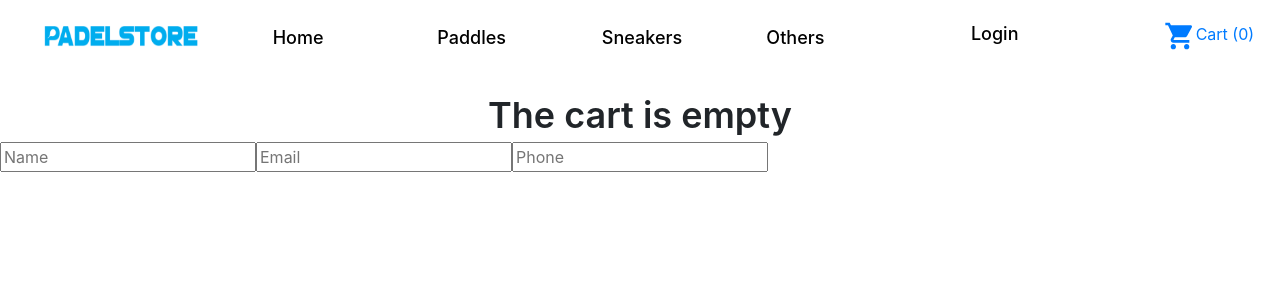
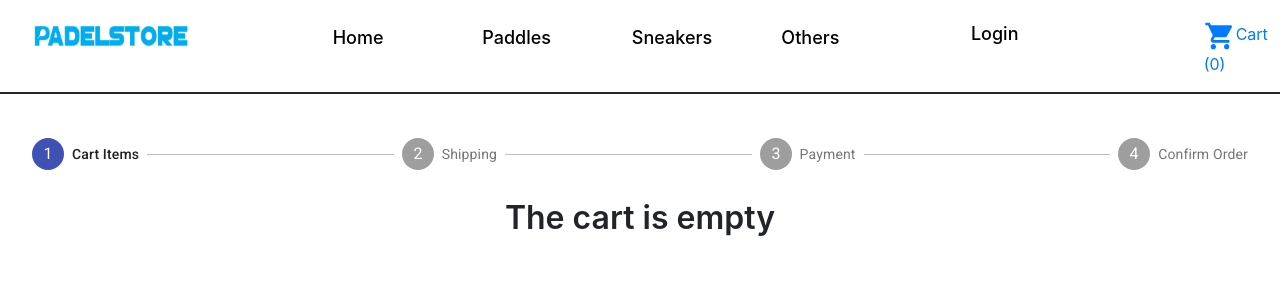
Before and after one commit to jeimon83/react-app, a React (Create React App) app: page /cart in a window 1280 px wide. Shown: the top 300 px of the page. Built offline with nearby package versions, Linux system fonts and the light colour scheme; the HTML template or start-up script is replaced by a standard one.

Commit message:
cart process stepper

```diff
--- a/src/components/cart/Cart.js
+++ b/src/components/cart/Cart.js
@@ -2,7 +2,29 @@ import React, { useState } from "react"
 import { useCartContext } from "../../context/CartContext.js"
 import Button from '@material-ui/core/Button';
 import { getFirestore } from '../../firebase'
+import Stepper from '@material-ui/core/Stepper';
+import Step from '@material-ui/core/Step';
+import StepLabel from '@material-ui/core/StepLabel';
+import Typography from '@material-ui/core/Typography';
+import { makeStyles } from '@material-ui/core/styles';
 import './style.css'
+
+const useStyles = makeStyles((theme) => ({
+  root: {
+    width: '100%',
+  },
+  button: {
+    marginRight: theme.spacing(1),
+  },
+  instructions: {
+    marginTop: theme.spacing(1),
+    marginBottom: theme.spacing(1),
+  },
+}));
+
+function getSteps() {
+  return ['Cart Items', 'Shipping', 'Payment', 'Confirm Order']
+}
 
 const Cart = () => {
   const { list } = useCartContext()
@@ -12,15 +34,22 @@ const Cart = () => {
     removeItem,
     totalPrice,
     totalItems
-   } = useCartContext();
+   } = useCartContext()
 
    const [name, setName] = useState('')
    const [email, setEmail] = useState('')
    const [phone, setPhone] = useState('')
 
+  const classes = useStyles()
+  const [activeStep, setActiveStep] = useState(0)
+  const steps = getSteps()
+
+  const handleNext = () => { setActiveStep((prevActiveStep) => prevActiveStep + 1) }
+  const handleBack = () => { setActiveStep((prevActiveStep) => prevActiveStep - 1) }
+  const handleReset = () => { setActiveStep(0) }
+
   const addOne = item => {
-    if (item.stock === item.count) {
-
+    if (item.stock == item.count) {
     }else{
       addOneitem(item)
     }
@@ -32,13 +61,12 @@ const Cart = () => {
   const total_items = () => totalItems()
 
   const finishBuy = () => {
-
     let newDate = new Date()
     let newOrder = {
       buyer: {
-        name: name,
-        email: email,
-        phone: phone
+        //name: buyer_name,
+        //email: email,
+        //phone: phone
       },
       items:
         [...list],
@@ -55,6 +83,19 @@ const Cart = () => {
 
   return (
     <>
+      <Stepper activeStep={activeStep}>
+        {steps.map((label, index) => {
+          const stepProps = {};
+          const labelProps = {};
+          return (
+            <Step key={label} {...stepProps}>
+              <StepLabel {...labelProps}>{label}</StepLabel>
+            </Step>
+          );
+        })}
+      </Stepper>
+      { activeStep === 0 ?
+        <div>
           {list.map((item, key) => (
             <div key={key} className="grid">
               <div></div>
@@ -63,13 +104,13 @@ const Cart = () => {
                 {item.count} x {item.title}: $ {item.price * item.count}
               </div>
               <div className="btn-x" >
-            <Button variant="outlined" color="primary" disableElevation onClick={() => addOne(item) }>+</Button>
+                <Button variant="contained" color="primary" onClick={() => addOne(item) }>+</Button>
               </div>
               <div className="btn-x" >
-            <Button variant="outlined" color="secondary" disableElevation onClick={() => removeOne(item) }>-</Button>
+                <Button variant="contained" onClick={() => removeOne(item) }>-</Button>
               </div>
               <div className="btn-x" >
-            <Button variant="outlined" disableElevation onClick={() => removeAll(item)}>x</Button>
+                <Button variant="contained" color="secondary" onClick={() => removeAll(item)}>x</Button>
               </div>
               <div></div>
             </div>
@@ -81,14 +122,77 @@ const Cart = () => {
               <div>The cart is empty</div>
             }
           </div>
-      <div>
-        <input type="text" placeholder="Name" onChange={(e) => setName(e.target.value)} />
-        <input type="text" placeholder="Email" onChange={(e) => setEmail(e.target.value)} />
-        <input type="text" placeholder="Phone" onChange={(e) => setPhone(e.target.value)} />
         </div>
+      :
+      null
+      }
+      { activeStep === 1 ?
+        <form>
+          <label>
+            Name:
+            <input type="text" name="name" onChange={(e) => setName(e.target.value)} />
+          </label>
+          <label>
+            Email:
+            <input type="text" name="email" onChange={(e) => setEmail(e.target.value)} />
+          </label>
+          <label>
+            Phone:
+            <input type="text" name="Phone" onChange={(e) => setPhone(e.target.value)} />
+          </label>
+          <input type="submit" value="Submit" />
+        </form>
+      :
+      null
+      }
+      { activeStep === 2 ?
+        <form>
+          <label>
+            Name:
+            <input type="text" name="name" onChange={(e) => setName(e.target.value)} />
+          </label>
+          <label>
+            Email:
+            <input type="text" name="email" onChange={(e) => setEmail(e.target.value)} />
+          </label>
+          <label>
+            Phone:
+            <input type="text" name="Phone" onChange={(e) => setPhone(e.target.value)} />
+          </label>
+          <input type="submit" value="Submit" />
+        </form>
+      :
+      null
+      }
       <div className="info">
       {(total_items() > 0) ?
-          <button onClick={() => finishBuy()}>Finish Buy</button>
+        <div>
+          <Button disabled={activeStep === 0} onClick={handleBack} className={classes.button}>
+            Back
+          </Button>
+          <Button
+            variant="contained"
+            color="primary"
+            onClick={handleNext}
+            className={classes.button}
+          >
+            {activeStep === steps.length - 1 ? 'Finish' : 'Next'}
+          </Button>
+        </div>
+      :
+      null
+      }
+      </div>
+      <div>
+        {activeStep === steps.length ?
+          <div>
+            <Typography className={classes.instructions}>
+              All steps completed - finished!
+            </Typography>
+            <Button onClick={handleReset} className={classes.button}>
+              Reset
+            </Button>
+          </div>
         :
         null
         }
@@ -97,3 +201,15 @@ const Cart = () => {
   )
 }
 export default Cart
+
+//  <button onClick={() => finishBuy()}>Finish Buy</button>
+
+// <div>
+//<input type="text" placeholder="Name"  onChange={(e) => setName(e.target.value)} />
+//<input type="text" placeholder="Email" onChange={(e) => setEmail(e.target.value)} />
+//<input type="text" placeholder="Phone" onChange={(e) => setPhone(e.target.value)} />
+//</div>
+
+//const [name, setName] = useState('')
+//const [email, setEmail] = useState('')
+//const [phone, setPhone] = useState('')
--- a/src/components/cart/style.css
+++ b/src/components/cart/style.css
@@ -26,6 +26,7 @@
 }
 .info {
   text-align: center;
-  font-size: 36px;
+  font-size: 32px;
   font-weight: 600;
+  margin-bottom: 20px;
 }
--- a/src/components/itemdetail/ItemDetail.js
+++ b/src/components/itemdetail/ItemDetail.js
@@ -71,7 +71,7 @@ const ItemDetail = () => {
              { enable ?
              <p className="addcart">
               <Link to="/cart">
-                <Button variant="contained" color="primary" disableElevation >
+                <Button variant="outlined" color="secondary">
                   Finish Buy
                 </Button>
               </Link></p>
--- a/src/components/logo/style.css
+++ b/src/components/logo/style.css
@@ -1,5 +1,5 @@
 .logo {
   width: 70%;
   height: 4vmin;
-  margin-left: 40px;
+  margin-left: 30px;
 }
--- a/src/components/navbar/Navbar.js
+++ b/src/components/navbar/Navbar.js
@@ -4,6 +4,7 @@ import Menu  from  "../menu/Menu";
 import { Link } from 'react-router-dom'
 import ShoppingCartIcon from '@material-ui/icons/ShoppingCart';
 import { useCartContext } from "../../context/CartContext.js"
+import './style.css'
 
 const Navbar = () => {
   const { list } = useCartContext()
--- a/src/components/navbar/style.css
+++ b/src/components/navbar/style.css
@@ -1,8 +1,8 @@
 .header-grid {
   display: grid;
   grid-template-columns: 1fr 3fr 1fr 0.5fr;
-  border-bottom: 3px solid;
+  border-bottom: 2px solid;
 }
 .cart {
-  color: black !important
+  margin-left: 40px;
 }
--- a/src/index.css
+++ b/src/index.css
@@ -21,7 +21,8 @@ body {
   display: grid;
   grid-template-columns: 1fr 1fr 1fr 1fr;
   font-size: 18px;
-  font-weight: 500
+  font-weight: 500;
+  margin-left: 60px;
 }
 .li-login {
   list-style: none;
```
Also changed, not shown: 1 other file (tests, documents, lock files or other folders). Lines whose indentation alone changed are shown as unchanged.
